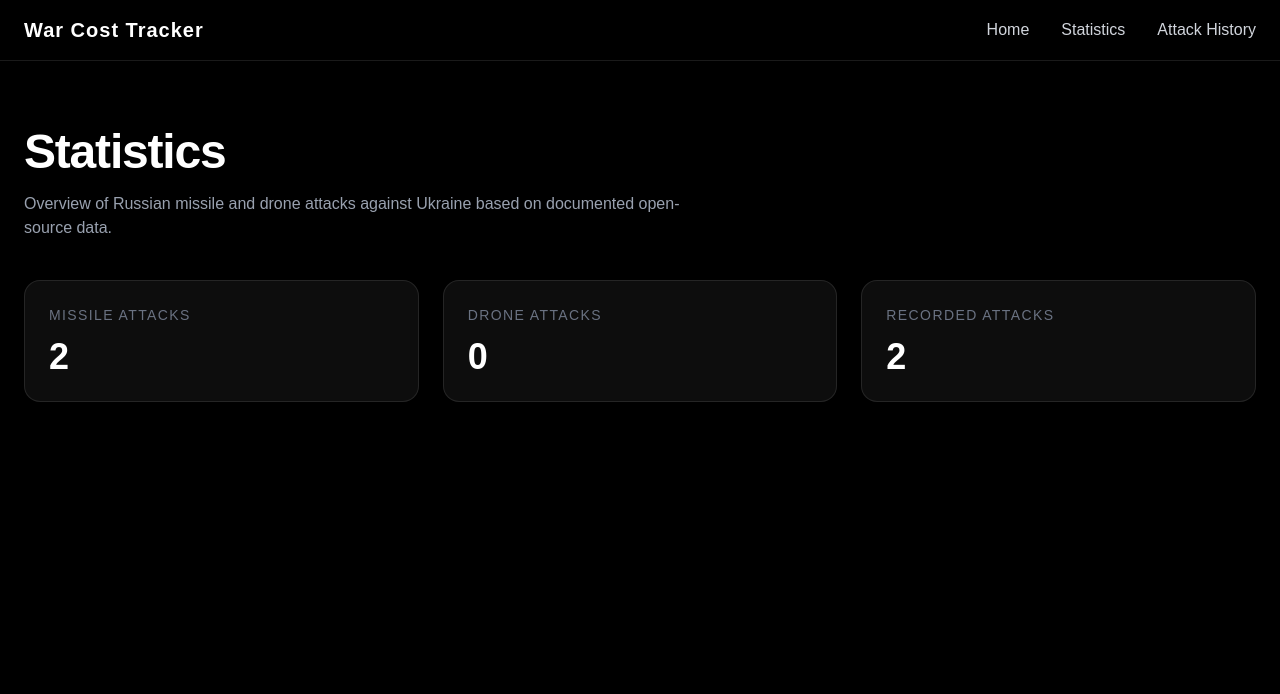
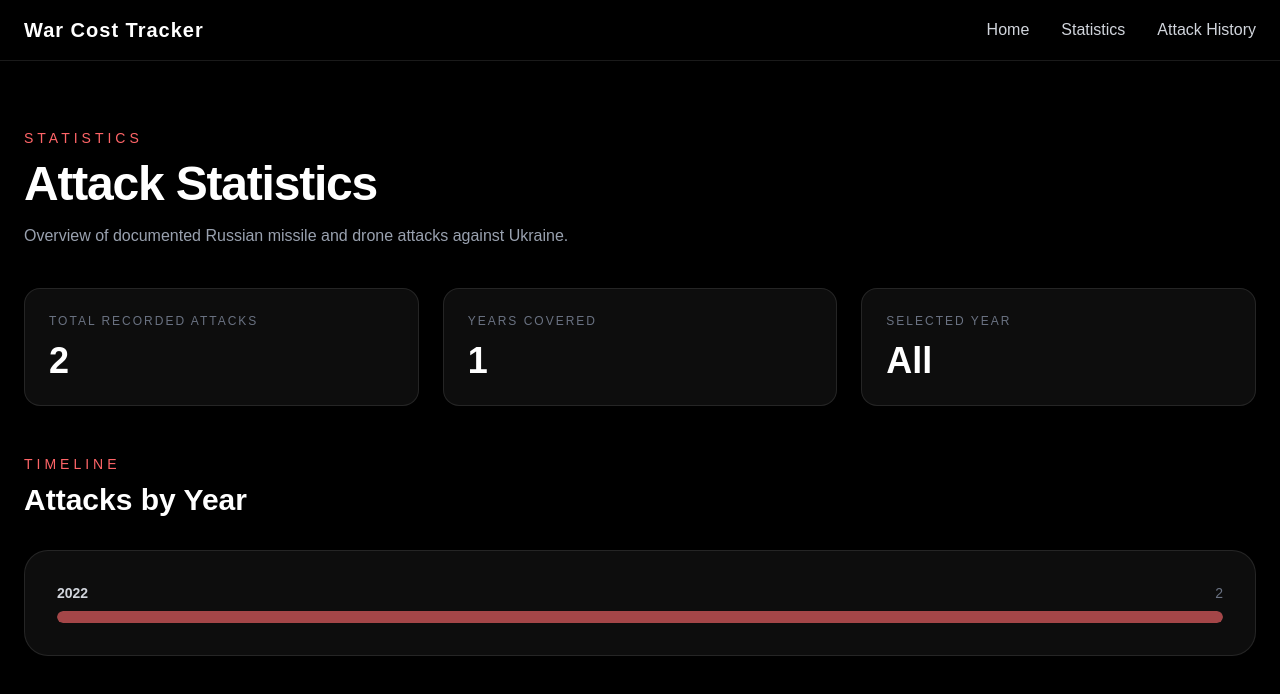
Before and after one commit to Gospod-cyber/WCT, a Next.js app: page /statistics in a window 1280 px wide. Shown: the top 694 px of the page. Built offline with nearby package versions, Linux system fonts and the light colour scheme.

Commit message:
Add statistics page

```diff
--- a/src/app/statistics/page.tsx
+++ b/src/app/statistics/page.tsx
@@ -1,63 +1,242 @@
+"use client";
+
+import { useMemo, useState } from "react";
 import { attacks } from "@/data/attacks";
+import {
+  calculateYearlyStatistics,
+  calculateMonthlyStatistics,
+} from "@/data/calculateStatistics";
 
 export default function StatisticsPage() {
-  const recordedAttacks = attacks.length;
+  const [selectedYear, setSelectedYear] = useState<string | null>(null);
 
-  const missileAttacks = attacks.filter((attack) =>
-    attack.weapons.some((weapon) =>
-      weapon.name.toLowerCase().includes("missile")
-    )
-  ).length;
+  const yearlyStatistics = useMemo(
+    () => calculateYearlyStatistics(),
+    []
+  );
 
-  const droneAttacks = attacks.filter((attack) =>
-    attack.weapons.some((weapon) =>
-      weapon.name.toLowerCase().includes("drone")
-    )
-  ).length;
+  const monthlyStatistics = useMemo(
+    () => calculateMonthlyStatistics(),
+    []
+  );
+
+  const totalAttacks = attacks.length;
+
+  const selectedYearData = yearlyStatistics.find(
+    (item) => item.year === selectedYear
+  );
+
+  const selectedYearMonths = monthlyStatistics.filter(
+    (item) => item.year === selectedYear
+  );
+
+  const maxYearlyAttacks = Math.max(
+    ...yearlyStatistics.map((item) => item.attacks),
+    1
+  );
+
+  const maxMonthlyAttacks = Math.max(
+    ...selectedYearMonths.map((item) => item.attacks),
+    1
+  );
+
+  const getMonthName = (monthNumber: number) => {
+    return new Date(2022, monthNumber - 1, 1).toLocaleDateString(
+      "en-US",
+      {
+        month: "long",
+      }
+    );
+  };
 
   return (
     <main className="min-h-screen bg-black px-6 pb-20 pt-32 text-white">
       <div className="mx-auto max-w-7xl">
-        <h1 className="text-4xl font-bold tracking-tight md:text-5xl">
+        <p className="text-sm uppercase tracking-[4px] text-red-400">
           Statistics
+        </p>
+
+        <h1 className="mt-3 text-4xl font-bold tracking-tight md:text-5xl">
+          Attack Statistics
         </h1>
 
         <p className="mt-4 max-w-2xl text-gray-400">
-          Overview of Russian missile and drone attacks against Ukraine
-          based on documented open-source data.
+          Overview of documented Russian missile and drone attacks against
+          Ukraine.
         </p>
 
+        {/* Overview */}
         <div className="mt-10 grid gap-6 md:grid-cols-3">
           <div className="rounded-2xl border border-white/10 bg-white/5 p-6">
-            <p className="text-sm uppercase tracking-widest text-gray-500">
-              Missile Attacks
+            <p className="text-xs uppercase tracking-[2px] text-gray-500">
+              Total Recorded Attacks
             </p>
 
             <p className="mt-3 text-4xl font-bold">
-              {missileAttacks}
+              {totalAttacks.toLocaleString("en-US")}
             </p>
           </div>
 
           <div className="rounded-2xl border border-white/10 bg-white/5 p-6">
-            <p className="text-sm uppercase tracking-widest text-gray-500">
-              Drone Attacks
+            <p className="text-xs uppercase tracking-[2px] text-gray-500">
+              Years Covered
             </p>
 
             <p className="mt-3 text-4xl font-bold">
-              {droneAttacks}
+              {yearlyStatistics.length}
             </p>
           </div>
 
           <div className="rounded-2xl border border-white/10 bg-white/5 p-6">
-            <p className="text-sm uppercase tracking-widest text-gray-500">
-              Recorded Attacks
+            <p className="text-xs uppercase tracking-[2px] text-gray-500">
+              Selected Year
             </p>
 
             <p className="mt-3 text-4xl font-bold">
-              {recordedAttacks}
+              {selectedYear ?? "All"}
             </p>
           </div>
         </div>
+
+        {/* Years */}
+        <section className="mt-12">
+          <p className="text-sm uppercase tracking-[4px] text-red-400">
+            Timeline
+          </p>
+
+          <h2 className="mt-2 text-3xl font-bold">
+            Attacks by Year
+          </h2>
+
+          <div className="mt-8 rounded-3xl border border-white/10 bg-white/5 p-6 md:p-8">
+            {yearlyStatistics.length === 0 ? (
+              <p className="text-center text-gray-500">
+                No attack data available.
+              </p>
+            ) : (
+              <div className="space-y-6">
+                {yearlyStatistics.map((item) => {
+                  const width =
+                    (item.attacks / maxYearlyAttacks) * 100;
+
+                  const isSelected = selectedYear === item.year;
+
+                  return (
+                    <div key={item.year}>
+                      <button
+                        type="button"
+                        onClick={() =>
+                          setSelectedYear(
+                            isSelected ? null : item.year
+                          )
+                        }
+                        className="block w-full text-left"
+                      >
+                        <div className="mb-2 flex items-center justify-between">
+                          <span
+                            className={
+                              isSelected
+                                ? "text-sm font-semibold text-red-400"
+                                : "text-sm font-semibold text-gray-300"
+                            }
+                          >
+                            {item.year}
+                          </span>
+
+                          <span className="text-sm text-gray-500">
+                            {item.attacks.toLocaleString("en-US")}
+                          </span>
+                        </div>
+
+                        <div className="h-3 overflow-hidden rounded-full bg-white/5">
+                          <div
+                            className={
+                              isSelected
+                                ? "h-full rounded-full bg-red-400 transition-all duration-500"
+                                : "h-full rounded-full bg-red-400/60 transition-all duration-500"
+                            }
+                            style={{ width: `${width}%` }}
+                          />
+                        </div>
+                      </button>
+
+                      {/* Months */}
+                      {isSelected && (
+                        <div className="mt-6 ml-4 border-l border-white/10 pl-5">
+                          <p className="mb-4 text-xs uppercase tracking-[3px] text-gray-500">
+                            {item.year} — Monthly Breakdown
+                          </p>
+
+                          {selectedYearMonths.length === 0 ? (
+                            <p className="text-sm text-gray-500">
+                              No monthly data available.
+                            </p>
+                          ) : (
+                            <div className="space-y-4">
+                              {selectedYearMonths.map((month) => {
+                                const monthWidth =
+                                  (month.attacks /
+                                    maxMonthlyAttacks) *
+                                  100;
+
+                                return (
+                                  <div key={`${month.year}-${month.month}`}>
+                                    <div className="mb-2 flex items-center justify-between">
+                                      <span className="text-sm text-gray-300">
+                                        {getMonthName(
+                                          month.monthNumber
+                                        )}
+                                      </span>
+
+                                      <span className="text-sm text-gray-500">
+                                        {month.attacks.toLocaleString(
+                                          "en-US"
+                                        )}
+                                      </span>
+                                    </div>
+
+                                    <div className="h-2 overflow-hidden rounded-full bg-white/5">
+                                      <div
+                                        className="h-full rounded-full bg-slate-400/60 transition-all duration-500"
+                                        style={{
+                                          width: `${monthWidth}%`,
+                                        }}
+                                      />
+                                    </div>
+                                  </div>
+                                );
+                              })}
+                            </div>
+                          )}
+                        </div>
+                      )}
+                    </div>
+                  );
+                })}
+              </div>
+            )}
+          </div>
+        </section>
+
+        {/* Selected Year Summary */}
+        {selectedYearData && (
+          <section className="mt-8 rounded-3xl border border-red-400/20 bg-red-400/5 p-6 md:p-8">
+            <p className="text-sm uppercase tracking-[3px] text-red-400">
+              Selected Year
+            </p>
+
+            <div className="mt-3 flex items-end justify-between">
+              <h2 className="text-3xl font-bold">
+                {selectedYearData.year}
+              </h2>
+
+              <p className="text-gray-400">
+                {selectedYearData.attacks.toLocaleString("en-US")} recorded
+                attacks
+              </p>
+            </div>
+          </section>
+        )}
       </div>
     </main>
   );
--- /dev/null
+++ b/src/data/calculateStatistics.ts
@@ -0,0 +1,70 @@
+import { attacks } from "./attacks";
+
+export type YearlyStatistic = {
+  year: string;
+  attacks: number;
+};
+
+export function calculateYearlyStatistics(): YearlyStatistic[] {
+  const statistics: Record<string, number> = {};
+
+  attacks.forEach((attack) => {
+    const year = attack.date.slice(0, 4);
+
+    if (!statistics[year]) {
+      statistics[year] = 0;
+    }
+
+    statistics[year] += 1;
+  });
+
+  return Object.entries(statistics)
+    .map(([year, attacks]) => ({
+      year,
+      attacks,
+    }))
+    .sort((a, b) => a.year.localeCompare(b.year));
+}
+
+export type MonthlyStatistic = {
+  year: string;
+  month: string;
+  monthNumber: number;
+  attacks: number;
+};
+
+export function calculateMonthlyStatistics(): MonthlyStatistic[] {
+  const statistics: Record<string, number> = {};
+
+  attacks.forEach((attack) => {
+    const year = attack.date.slice(0, 4);
+    const monthNumber = Number(attack.date.slice(5, 7));
+
+    const key = `${year}-${String(monthNumber).padStart(2, "0")}`;
+
+    if (!statistics[key]) {
+      statistics[key] = 0;
+    }
+
+    statistics[key] += 1;
+  });
+
+  return Object.entries(statistics)
+    .map(([key, attacks]) => {
+      const [year, month] = key.split("-");
+
+      return {
+        year,
+        month,
+        monthNumber: Number(month),
+        attacks,
+      };
+    })
+    .sort((a, b) => {
+      if (a.year !== b.year) {
+        return a.year.localeCompare(b.year);
+      }
+
+      return a.monthNumber - b.monthNumber;
+    });
+}
```
